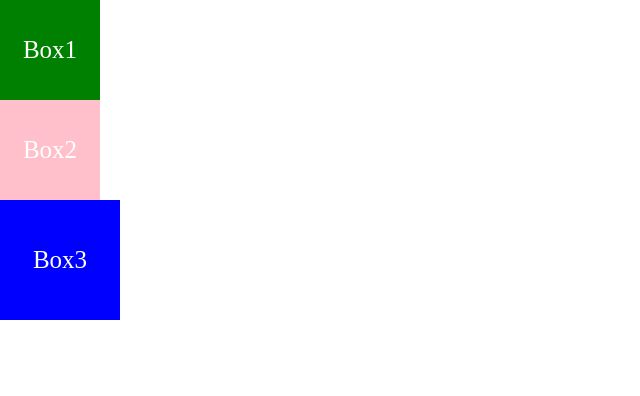
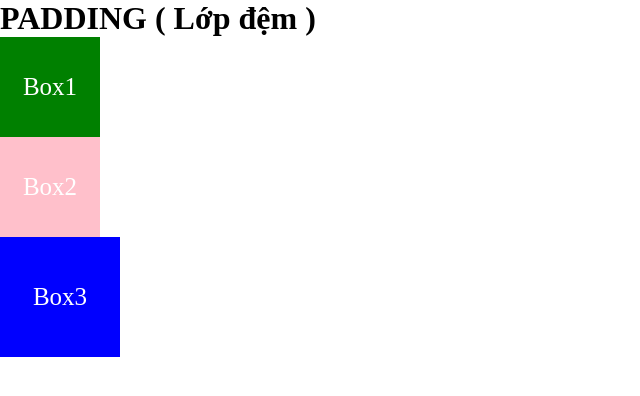
Before and after one commit to cuoiisme/f8_learn, a plain HTML site: page css_padding/index.html in a window 1280 px wide. Shown: the whole page, without its empty margins (0-640 px from the left). Drawn offline with Linux system fonts and the light colour scheme.

Commit message:
padding in css

```diff
--- a/css_padding/index.html
+++ b/css_padding/index.html
@@ -6,6 +6,7 @@
         <link rel="stylesheet" href="main7.css">
     </head>
     <body>
+        <h1>PADDING ( Lớp đệm )</h1>
         <div class="box box1">Box1</div>
         <div class="box box2">Box2</div>
         <div class="box box3">Box3</div>
```
